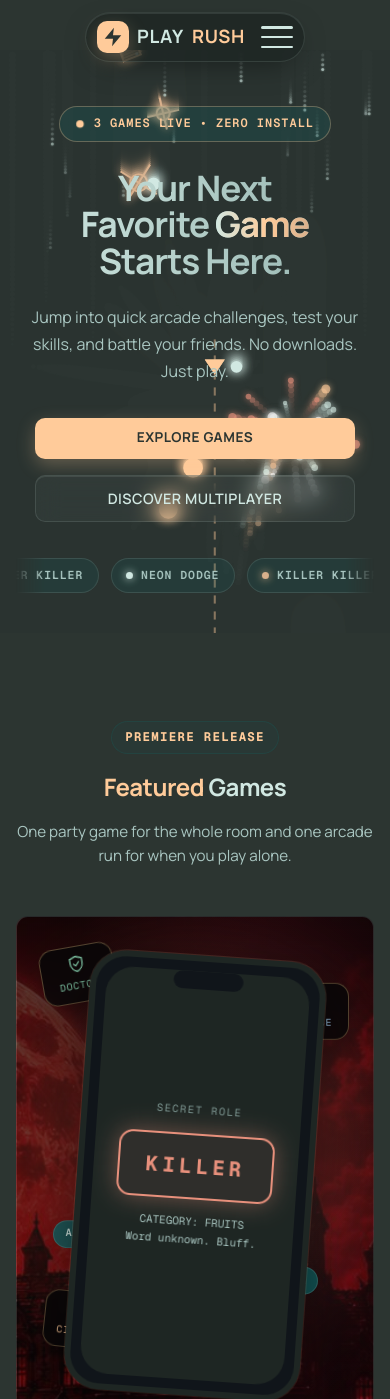
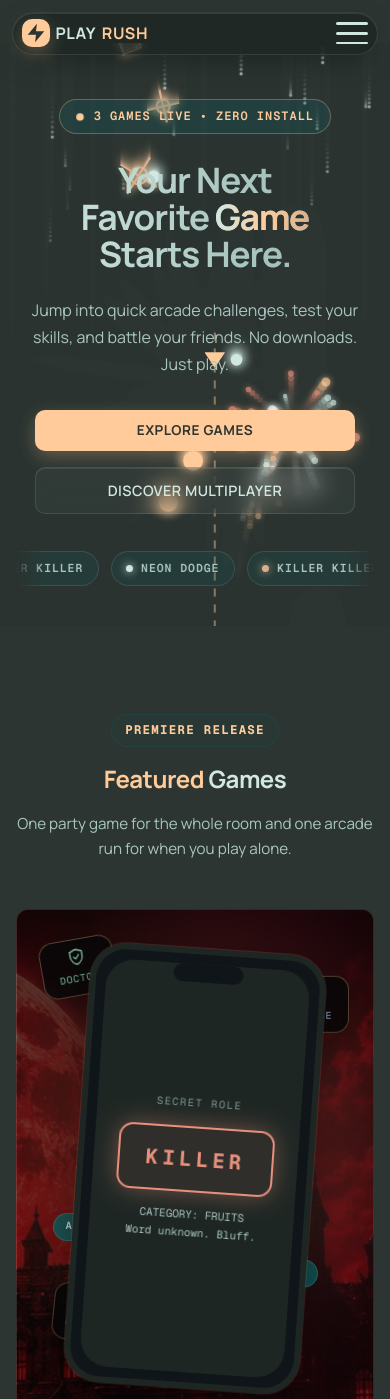
Before and after one commit to shawonkumar01/playrush, a plain HTML site: page index.html in a window 390 px wide. Shown: the top 1399 px of the page. Drawn offline with nearby package versions, Linux system fonts and the light colour scheme; animation ran at ten frames a second.

Commit message:
navbar and footer issue solved

```diff
--- a/style.css
+++ b/style.css
@@ -4042,3 +4042,47 @@ body {
     grid-template-columns: 1fr;
   }
 }
+
+/* Footer mobile — brand column spans full width (correct class) */
+@media (max-width: 768px) {
+  .footer-grid > .footer-brand-col {
+    grid-column: 1 / -1;
+  }
+}
+
+/* Navbar mobile — prevent overflow on narrow phones */
+@media (max-width: 480px) {
+  .navbar .container {
+    width: calc(100vw - 1rem);
+    padding: 0.4rem 0.55rem;
+    gap: 0.35rem;
+  }
+  .brand {
+    font-size: 1rem;
+    gap: 0.35rem;
+    white-space: nowrap;
+  }
+  .brand-icon {
+    width: 28px;
+    height: 28px;
+    flex-shrink: 0;
+  }
+  .mobile-toggle {
+    flex-shrink: 0;
+  }
+}
+
+/* Featured card floating elements — keep inside card bounds on mobile */
+@media (max-width: 768px) {
+  .fx-art-phone {
+    overflow: visible;
+    position: relative;
+  }
+  .fx-role-card,
+  .fx-name-chip {
+    max-width: 45%;
+  }
+  .fx-role-1 { left: 0 !important; }
+  .fx-role-2 { right: 0 !important; }
+  .fx-role-3 { left: 4% !important; }
+}
```
